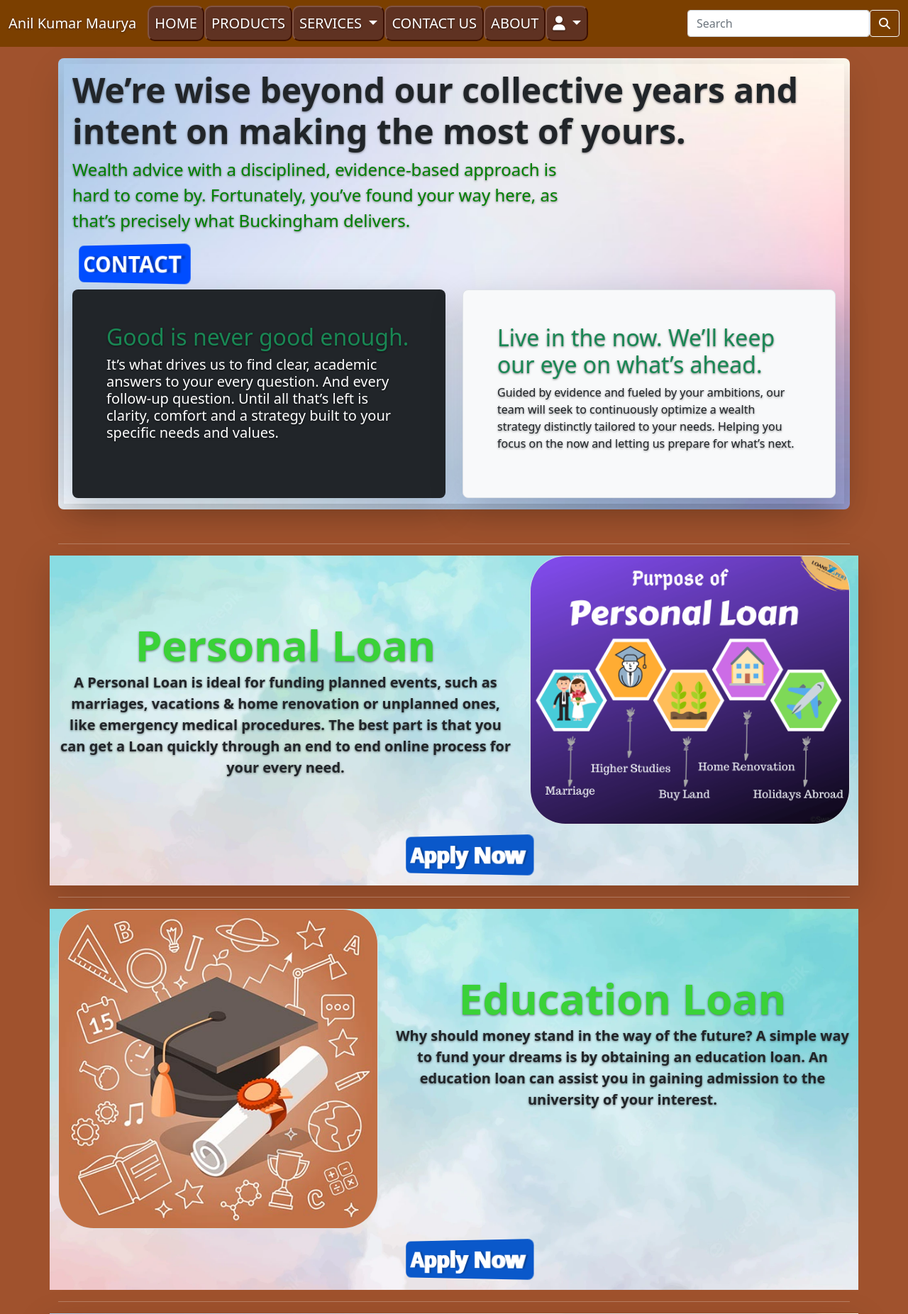
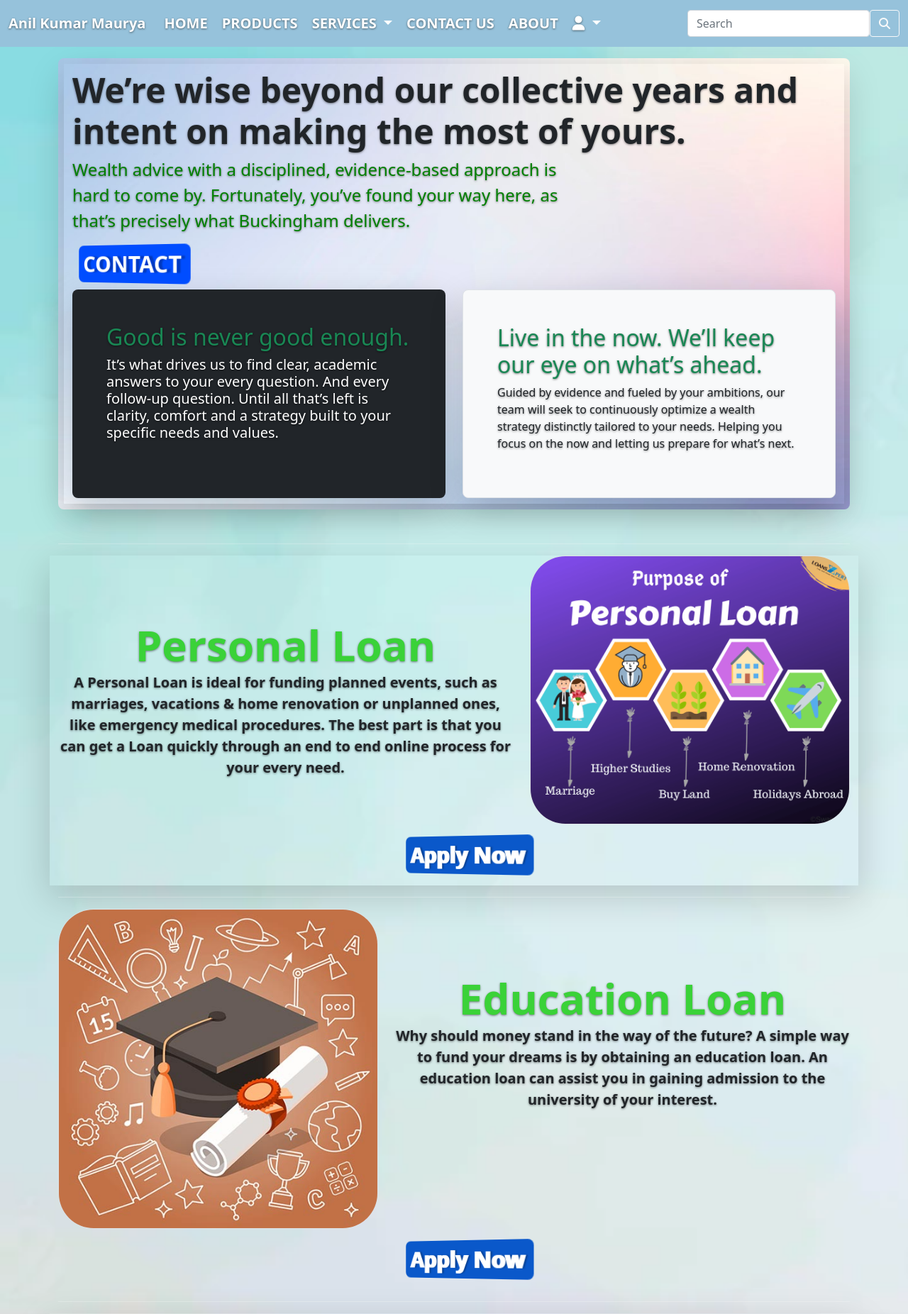
Before and after one commit to rohitdr/Finance, a PHP site: page /index.php in a window 1280 px wide. Shown: the top 1852 px of the page at 71% size. Run offline with PHP 8.4, Linux system fonts and the light colour scheme; the visitor is signed in with stand-in values (Sample User, id 1); some libraries are stand-ins or nearby versions; some web fonts are replaced.

Commit message:
fully changed the nav bar

```diff
--- a/index.css
+++ b/index.css
@@ -1,6 +1,6 @@
 
 
-      .im1{
+      body{
         background-image: url('hand-painted-watercolor-pastel-sky-background_23-2148902771.webp');
            height: 100%;
            background-repeat:no-repeat;
@@ -12,7 +12,6 @@
        background-image: url('692085.jpg');
        background-repeat:no-repeat;
        background-size:cover;
-
 
       }
      .h{
@@ -35,6 +34,3 @@
      .stylishfont{
       font-family: 'Rubik Gemstones', 'cursive';
      }
-     main{
-      background-color:#A0522D;
-     }
--- a/index.php
+++ b/index.php
@@ -103,7 +103,7 @@
 
     <hr class="featurette-divider">
 
-    <div class="row featurette reveal shadow-lg im1 ">
+    <div class="row featurette reveal shadow-lg">
       <div class="col-md-7 pt-5 ">
         <h2 class="featurette-heading fw-normal lh-1 text-center fw-bolder pt-5 size mb-2"> Personal Loan</h2>
         <p class="lead text-dark fw-bold text-center"> A Personal Loan is ideal for funding planned events, such as marriages, vacations & home renovation or unplanned ones, like emergency medical procedures. The best part is that you can get a Loan quickly through an end to end online process for your every need.</p>
@@ -120,7 +120,7 @@
 
     <hr class="featurette-divider">
 
-    <div class="row featurette reveal im1">
+    <div class="row featurette reveal ">
       <div class="col-md-7 order-md-2 pt-5">
         <h2 class="featurette-heading fw-normal lh-1 text-center fw-bolder pt-5 size mb-2 ">Education Loan</h2>
         <p class="lead text-dark fw-bold text-center">Why should money stand in the way of the future? A simple way to fund your dreams is by obtaining an education loan. An education loan can assist you in gaining admission to the university of your interest.</p>
@@ -139,7 +139,7 @@
 
     <hr class="featurette-divider">
 
-    <div class="row featurette reveal shadow-lg im">
+    <div class="row featurette reveal shadow-lg">
       <div class="col-md-7">
         <h2 class="featurette-heading fw-normal lh-1 text-center fw-bolder pt-5 size mb-2">Meet Me</h2>
         <p class="lead text-dark fw-bold text-center">Asking someone for a coffee meeting might sound unprofessional, but it's actually a great way to get to know a client or colleague better. Coffee meetings offer a more relaxed and personal setting to discuss things, which can potentially help a customer or colleague open up more about the company, brand or anything else that's on their mind.</p>
@@ -155,7 +155,7 @@
     </div>
     <hr class="featurette-divider">
 
-    <div class="row featurette reveal im ">
+    <div class="row featurette reveal ">
       <div class="col-md-7">
         <h2 class="featurette-heading fw-normal lh-1 text-center fw-bolder pt-5 size mb-2">Xerox</h2>
         <p class="lead text-dark fw-bold text-center">Quality online document printout service in India for office, corporate, school, college and home with cheap price. You can print colour or black & white pdf documents, thesis, print training reports, college project reports, pdf book printing etc online with spiral binding, twin wiro binding, soft cover perfect binding or hard binding and delivered it to anywhere in India.</p>
@@ -194,7 +194,7 @@
 
 
 
-  <div class="container col-xxl-10 px-4 py-5 reveal shadow-lg im">
+  <div class="container col-xxl-10 px-4 py-5 reveal shadow-lg">
     <div class="row flex-lg-row-reverse align-items-center g-5 py-5">
 
       <div class="col-lg-6 text-dark">
--- a/navbar.php
+++ b/navbar.php
@@ -3,59 +3,64 @@
 <style>
   nav{
     font-size: 20px;
-background:	#7B3F00;
+background:	#96C2DB;
 }
 
 
-
+@media (max-width: 1000px) {
+  li a {
+float:left;}
+}
 
 
  li a {
 
 text-decoration:none;
 padding:5px 21px;
+margin:2px;
 
-background:#5F3222;
-color:#eee;
+color:#000000;
 border-radius:10px;
 text-align:center;
 
-border-top:2px solid #815444;
-border-right:2px solid #3d1000;
-border-bottom:2px solid #3d1000;
-border-left:2px solid #815444;
+/* border-top:2px solid #13274F;
+border-right:2px solid #13274F;
+border-bottom:2px solid #13274F;
+border-left:2px solid #13274F; */
 }
 
  li a:hover {
-background:#a37666;
+background:#B2B5E0;
 color:#000;
-border-top:2px solid #815444;
-border-right:2px solid #c59888;
-border-bottom:2px solid #c59888;
-border-left:2px solid #815444;
+border-top:2px solid #13274F;
+border-right:2px solid #13274F;
+border-bottom:2px solid #13274F;
+border-left:2px solid #13274F;
+
 }
 
 .decorate{
   text-decoration:none;
 
   border-radius:10px;
-background:#5F3222;
+
 color:#eee;
 
 text-align:center;
 
-border-top:2px solid #815444;
-border-right:2px solid #3d1000;
-border-bottom:2px solid #3d1000;
-border-left:2px solid #815444;
+
 }
 .decorate:hover{
-  background:#a37666;
+  background:#B2B5E0;
 color:#000;
-border-top:2px solid #815444;
+/* border-top:2px solid #815444;
 border-right:2px solid #c59888;
 border-bottom:2px solid #c59888;
-border-left:2px solid #815444;
+border-left:2px solid #815444; */
+border-top:2px solid #13274F;
+border-right:2px solid #13274F;
+border-bottom:2px solid #13274F;
+border-left:2px solid #13274F;
 }
   </style>
 
@@ -75,48 +80,48 @@
     <a class="navbar-brand" href="#">
     <img src="logofa.jpg" alt="ANIL" width="50" height="48"  style="margin-right:1px; border-radius:11px;">
     </a> -->
-    <a class="navbar-brand active" href="<?php if(($_SESSION['email']=='admin@gmail.com')){ echo 'database.php';} else{echo 'index.php'; } ?>"><?php if(isset($_SESSION['username'])){ if($_SESSION['username']=='admin'){echo 'Anil Kumar Maurya';} else{echo $_SESSION['username'];}} else {echo 'FINANCIAL ADVISOR'; } ?></a>
-    <button class="navbar-toggler" type="button" data-bs-toggle="collapse" data-bs-target="#navbarTogglerDemo03" aria-controls="navbarTogglerDemo03" aria-expanded="false" aria-label="Toggle navigation">
+    <a class="navbar-brand active fw-bold" href="<?php if(($_SESSION['email']=='admin@gmail.com')){ echo 'database.php';} else{echo 'index.php'; } ?>"><?php if(isset($_SESSION['username'])){ if($_SESSION['username']=='admin'){echo 'Anil Kumar Maurya';} else{echo $_SESSION['username'];}} else {echo 'FINANCIAL ADVISOR'; } ?></a>
+    <button class="navbar-toggler bg-primary " type="button" data-bs-toggle="collapse" data-bs-target="#navbarTogglerDemo03" aria-controls="navbarTogglerDemo03" aria-expanded="false" aria-label="Toggle navigation">
       <span class="navbar-toggler-icon"></span>
     </button>
     <div class="collapse navbar-collapse" id="navbarTogglerDemo03">
       <ul class="navbar-nav me-auto mb-2 mb-lg-0">
         <li class="nav-item">
-          <a class="nav-link active" aria-current="page" href="index.php">HOME</a>
+          <a class="nav-link active fw-bold" aria-current="page" href="index.php">HOME</a>
         </li>
         <li class="nav-item">
-          <a class="nav-link active " href="product.php">PRODUCTS</a>
+          <a class="nav-link active  fw-bold" href="product.php">PRODUCTS</a>
         </li>
 
 
         <li class="nav-item dropdown">
-          <a class="nav-link dropdown-toggle active" href="#" role="button" data-bs-toggle="dropdown" aria-expanded="false">
+          <a class="nav-link dropdown-toggle active fw-bold" href="#" role="button" data-bs-toggle="dropdown" aria-expanded="false">
             SERVICES
           </a>
-          <ul class="dropdown-menu" style="background-color:#3D3342;">
-          <li><a class="dropdown-item text-white decorate" href="loan.php">PERSONAL LOAN</a></li>
-            <li><a class="dropdown-item text-white decorate" href="education_loan.php">EDUCATIONAL LOAN</a></li>
-            <li><a class="dropdown-item text-white decorate" href="Bussiness_loan.php">BUSSINESS LOAN</a></li>
+          <ul class="dropdown-menu dark" style="background-color:#96C2DB;">
+          <li><a class="dropdown-item text-dark decorate fw-bold" href="loan.php">PERSONAL LOAN</a></li>
+            <li><a class="dropdown-item text-dark decorate fw-bold" href="education_loan.php">EDUCATIONAL LOAN</a></li>
+            <li><a class="dropdown-item text-dark decorate fw-bold" href="Bussiness_loan.php">BUSSINESS LOAN</a></li>
             <div class="dropdown-divider"></div>
-            <li><a class="dropdown-item text-white decorate" href="first.php">OVERVIEW</a></li>
+            <li><a class="dropdown-item text-dark decorate fw-bold" href="first.php">OVERVIEW</a></li>
           </ul>
         </li>
         <li class="nav-item">
-          <a class="nav-link active" href="contactus.php">CONTACT US</a>
+          <a class="nav-link active fw-bold" href="contactus.php">CONTACT US</a>
         </li>
 
         <li class="nav-item">
-          <a class="nav-link active" href="about.php">ABOUT</a>
+          <a class="nav-link active fw-bold" href="about.php">ABOUT</a>
         </li>
         <li class="nav-item dropdown">
           <a class="nav-link dropdown-toggle active" href="#" role="button" data-bs-toggle="dropdown" aria-expanded="false">
           <i class="fa-solid fa-user"></i>
           </a>
-          <ul class="dropdown-menu" style="background-color:#3D3331;">
+          <ul class="dropdown-menu"  style="background-color:#96C2DB;">
 
 
-            <li> <button class="dropdown-item pt-1 m-1 decorate"  onclick="location.href='<?php if(!isset($_SESSION['username'])){ echo 'sign_up.php';} else{echo '#'; } ?>';" type="button"><?php if(!isset($_SESSION['username'])){ echo 'Sign Up';} else{ echo $_SESSION['email'];} ?></button></li>
-            <li> <button class="dropdown-item pt-1 m-1 decorate"  onclick="location.href='<?php if(isset($_SESSION['username'])){ echo 'logout.php';} else{echo 'login.php'; } ?>';" type="button"><?php if(isset($_SESSION['username'])){ echo 'LOGOUT';} else{echo 'LOGIN'; } ?></button></li>
+            <li> <button class="dropdown-item pt-1 m-1 decorate text-dark fw-bold"  onclick="location.href='<?php if(!isset($_SESSION['username'])){ echo 'sign_up.php';} else{echo '#'; } ?>';" type="button"><?php if(!isset($_SESSION['username'])){ echo 'Sign Up';} else{ echo $_SESSION['email'];} ?></button></li>
+            <li> <button class="dropdown-item pt-1 m-1 decorate text-dark fw-bold"  onclick="location.href='<?php if(isset($_SESSION['username'])){ echo 'logout.php';} else{echo 'login.php'; } ?>';" type="button"><?php if(isset($_SESSION['username'])){ echo 'LOGOUT';} else{echo 'LOGIN'; } ?></button></li>
           </ul>
         </li>
        <!-- <li>
```
